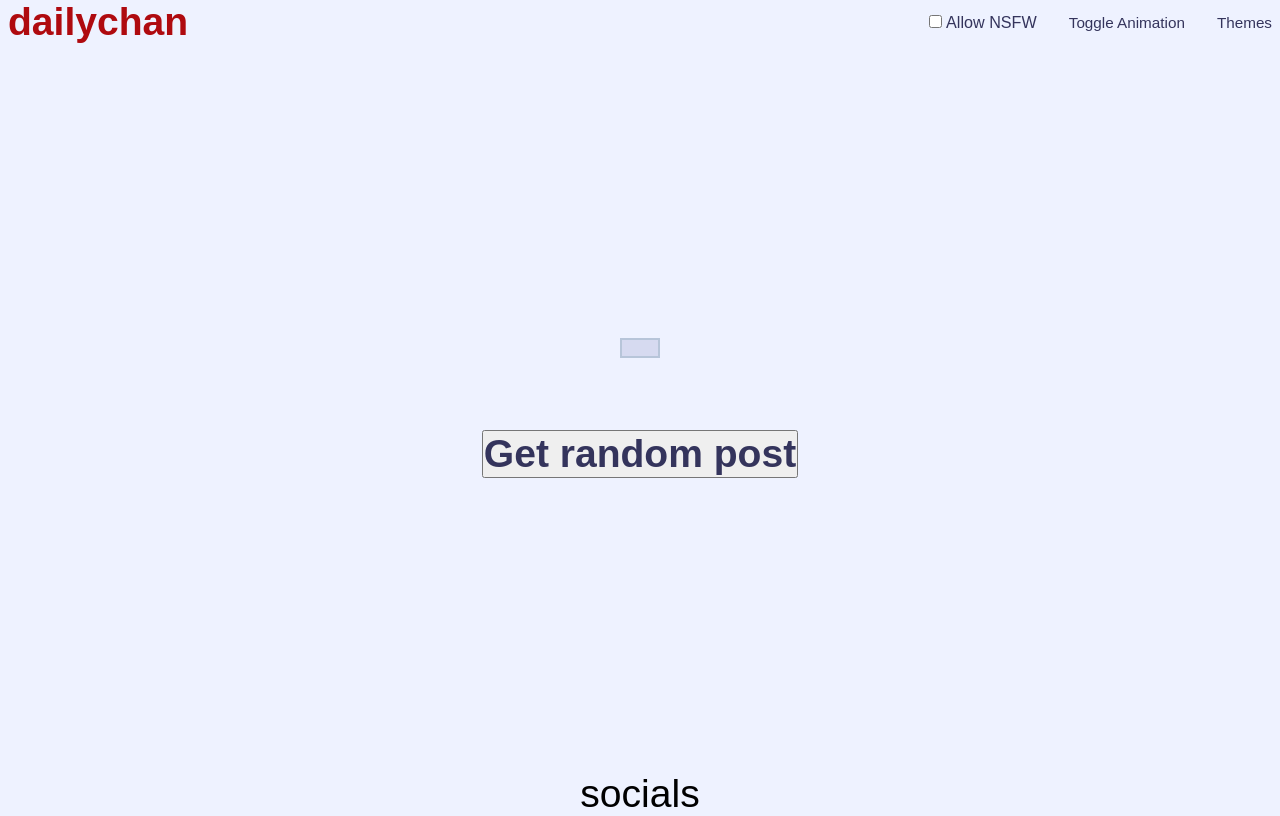
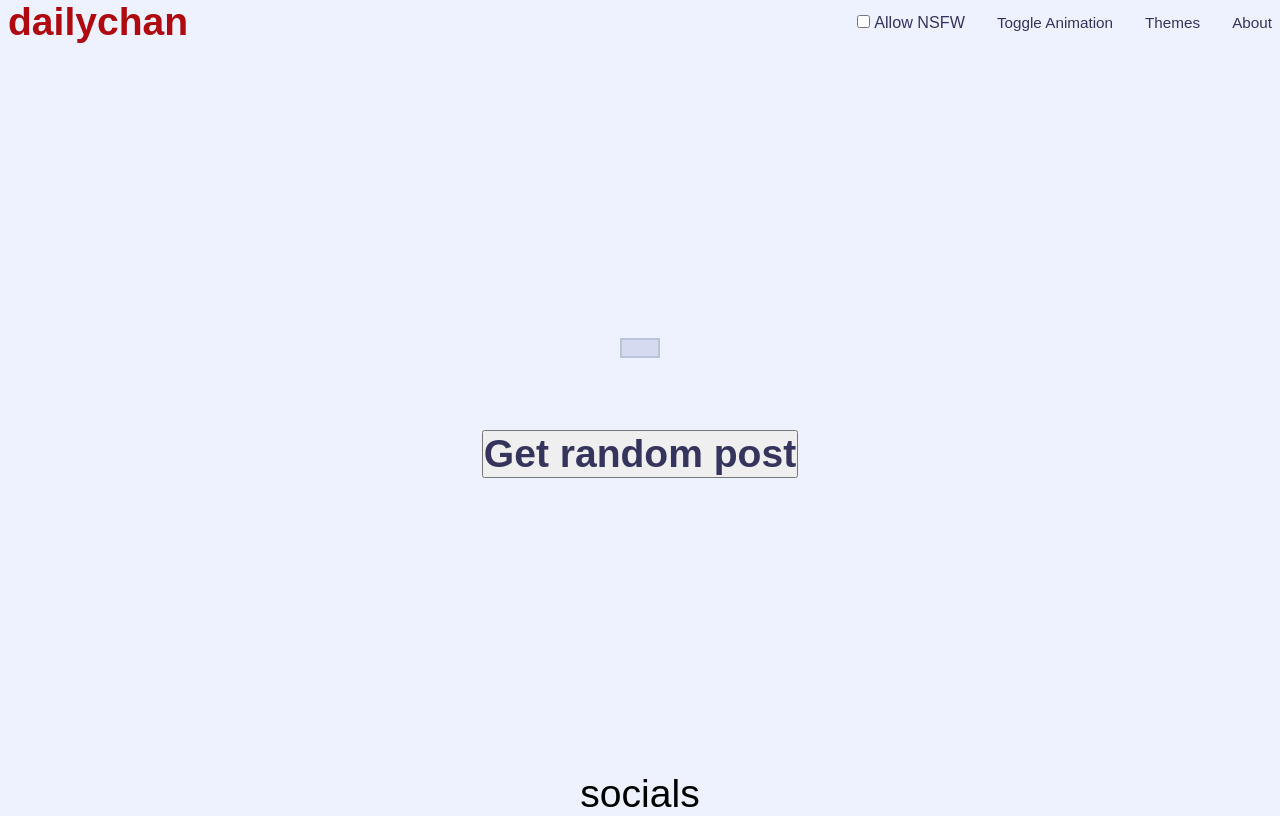
Before and after one commit to ZincNitrogen/dailychan, a website: page pages/index.html in a window 1280 px wide. Drawn offline with Linux system fonts and the light colour scheme; no server answers.

Commit message:
added a potential About section

```diff
--- a/pages/index.html
+++ b/pages/index.html
@@ -20,6 +20,7 @@
                 </li> <!--checkbox-->
                 <li>Toggle Animation</li><!--the word "Animation" is greyed out when animation is off, full color when animation is on-->
                 <li>Themes</li> <!--dropdown option-->
+                <li>About</li> <!--An animated window pops up with a little about section-->
             </ul>
         </nav>
     </header>
```
